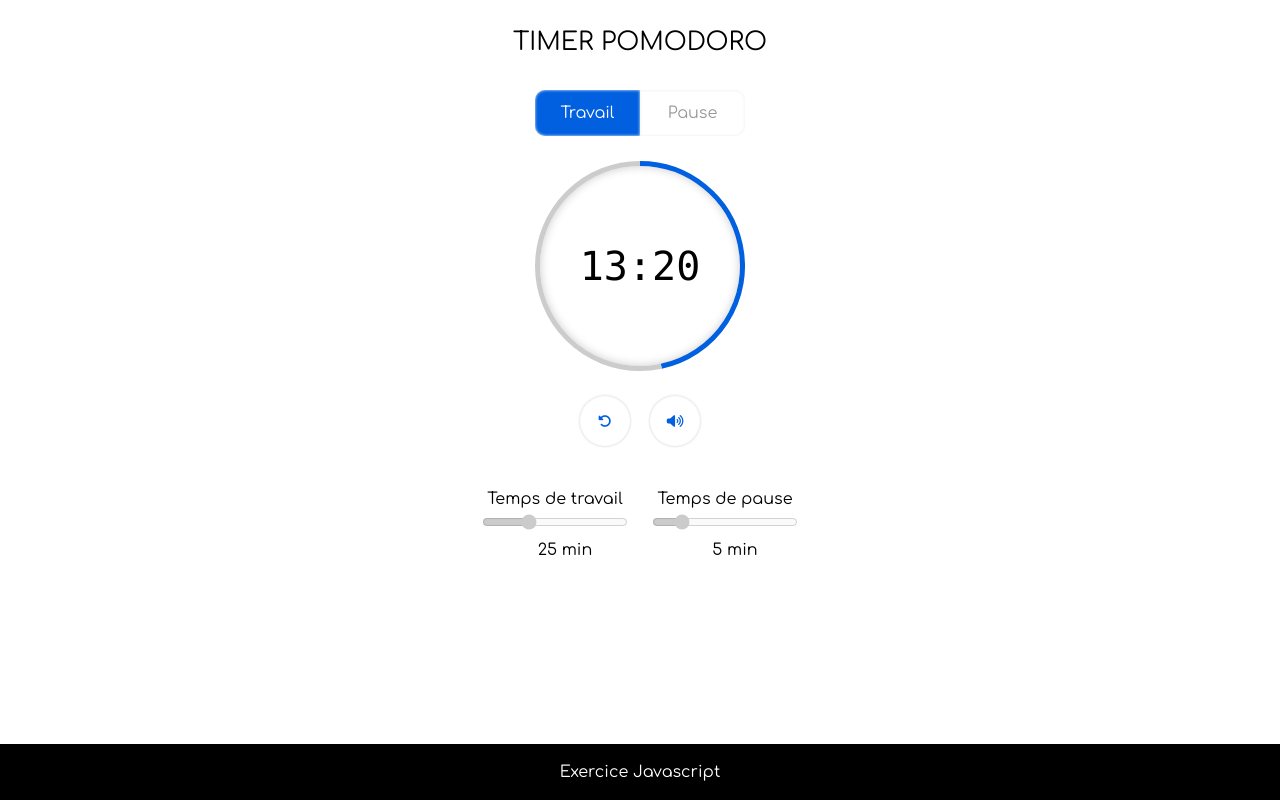
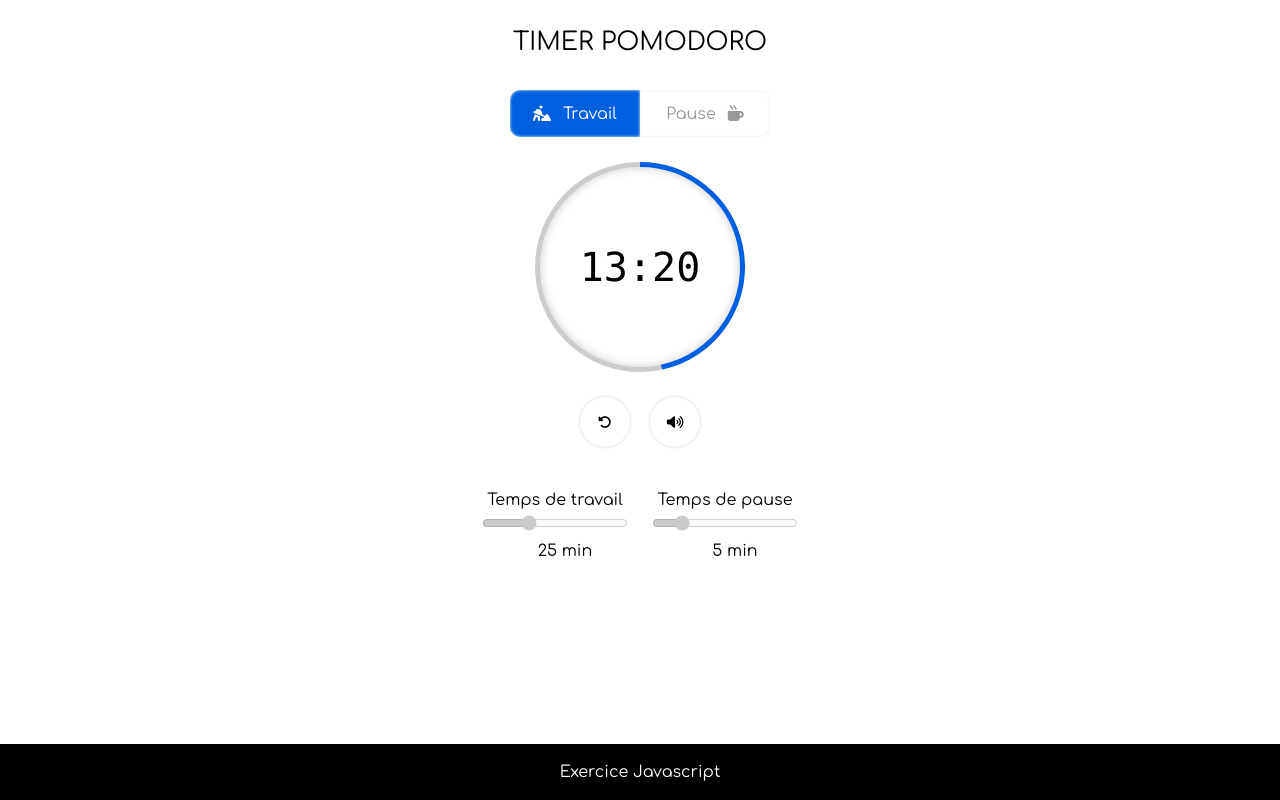
Before and after one commit to tomleblais/Pomodoro-Timer, a plain HTML site: page index.html in a window 1280 px wide. Both pictures are taken after a click on the button 605 px from the left and 421 px from the top of the page. Drawn offline with Linux system fonts and the light colour scheme.

Commit message:
Dynamic title added + icons added

```diff
--- a/css/styles.css
+++ b/css/styles.css
@@ -24,7 +24,7 @@ h1 {
 }
 
 i {
-    color: #0060df;
+    color: auto;
 }
 
 div#state-container {
@@ -36,7 +36,7 @@ div#state-container {
 
 div#state-container div.state {
     display: inline-block;
-    width: 75px;
+    width: 100px;
     padding: 15px;
     margin: 10px 0;
 
@@ -48,6 +48,21 @@ div#state-container div.state {
     user-select: none;
 }
 
+div#state-container div.state.selected {
+    opacity: 1;
+    background-color: #0060df;
+    color: #fff;
+    box-shadow: 0 0 3px #fff inset;
+}
+
+div#state-container div.state i#work-icon {
+    margin-right: 12px;
+}
+
+div#state-container div.state i#break-icon {
+    margin-left: 12px;
+}
+
 div#state-container div.state#work-state {
     border-top-left-radius: 10px;
     border-bottom-left-radius: 10px;
@@ -56,13 +71,6 @@ div#state-container div.state#work-state {
 div#state-container div.state#break-state {
     border-top-right-radius: 10px;
     border-bottom-right-radius: 10px;
-}
-
-div#state-container div.state.selected {
-    opacity: 1;
-    background-color: #0060df;
-    color: #fff;
-    box-shadow: 0 0 3px #fff inset;
 }
 
 div#timer-container {
--- a/index.html
+++ b/index.html
@@ -9,6 +9,7 @@
     <link href='https://fonts.googleapis.com/css?family=Comfortaa' rel='stylesheet'>
     <link rel="stylesheet" href="./css/reset.css">
     <link rel="stylesheet" href="./css/styles.css">
+    <link rel="icon" type="image/png" href="img/logo.png" />
 
     <script src="https://kit.fontawesome.com/a73ab4fbdc.js" crossorigin="anonymous"></script>
 
@@ -20,8 +21,12 @@
             <h1>Timer Pomodoro</h1>
 
             <div id="state-container">
-                <div class="state selected" id="work-state">Travail</div>
-                <div class="state" id="break-state">Pause</div>
+                <div class="state selected" id="work-state">
+                    <i class="fa-solid fa-person-digging" id="work-icon"></i>Travail
+                </div>
+                <div class="state" id="break-state">
+                    Pause<i class="fa-solid fa-mug-hot" id="break-icon"></i>
+                </div>
             </div>
 
             <div id="timer-container">
@@ -37,7 +42,6 @@
                     <i class="fa-solid fa-volume-high"></i>
                 </button>
             </div>
-
 
             <div id="duration-config-container">
                 <div id="work-duration-config-container">
--- a/js/script.js
+++ b/js/script.js
@@ -103,11 +103,12 @@ muteButton.addEventListener("click", e => {
  */
 function startTimer() {
     hideConfig()
-    refreshCanvas(1)
+    refreshCanvas(0)
     intervalID = setInterval(function () {
         // Décompte du temps restant
         if (workCountdown > 0) {
             workCountdown--
+            updateTitle(workCountdown)
         } else {
             currentState = "BREAK"
 
@@ -117,6 +118,7 @@ function startTimer() {
 
             if (breakCountdown > 0) {
                 breakCountdown--
+                updateTitle(breakCountdown)
             } else {
                 currentState = "WORK"
                 if (!isMuted)
@@ -130,9 +132,11 @@ function startTimer() {
         showTimer()
         // Affichage de l'état
         showState()
+        // Met à jour le titre du document
         // Affichage du tournant
         let percent = currentState == "WORK" ? workCountdown / workDuration : breakCountdown / breakDuration
         refreshCanvas(percent)
+
     }, 1)
 }
 
@@ -247,6 +251,21 @@ function updateOuterDuration() {
 }
 
 /**
+ * Met à jour le titre du document avec le
+ */
+function updateTitle(countdown) {
+    if (isTimerRunning()) {
+        let minutes = Math.trunc(countdown / 60)
+        let seconds = Math.trunc(countdown % 60)
+        let state = currentState == "WORK" ? "Travail" : "Pause"
+
+        document.title = `${minutes.toString().padStart(2, "0")}:${seconds.toString().padStart(2, "0")} - ${state} - Pomodoro Timer`
+    } else {
+        document.title = "Pomodoro Timer"
+    }
+}
+
+/**
  * Vérifie si le timer est lancé
  * @returns Boolean
  */
@@ -276,6 +295,6 @@ function showConfig() {
 function beep() {
     let audio = new Audio('https://assets.mixkit.co/active_storage/sfx/951/951-preview.mp3')
     audio.play()
-        .then(console.log)
-        .catch(console.log)
+        .then(() => 1)
+        .catch(() => 1)
 }
```
Also changed, not shown: img/logo.png (added).
